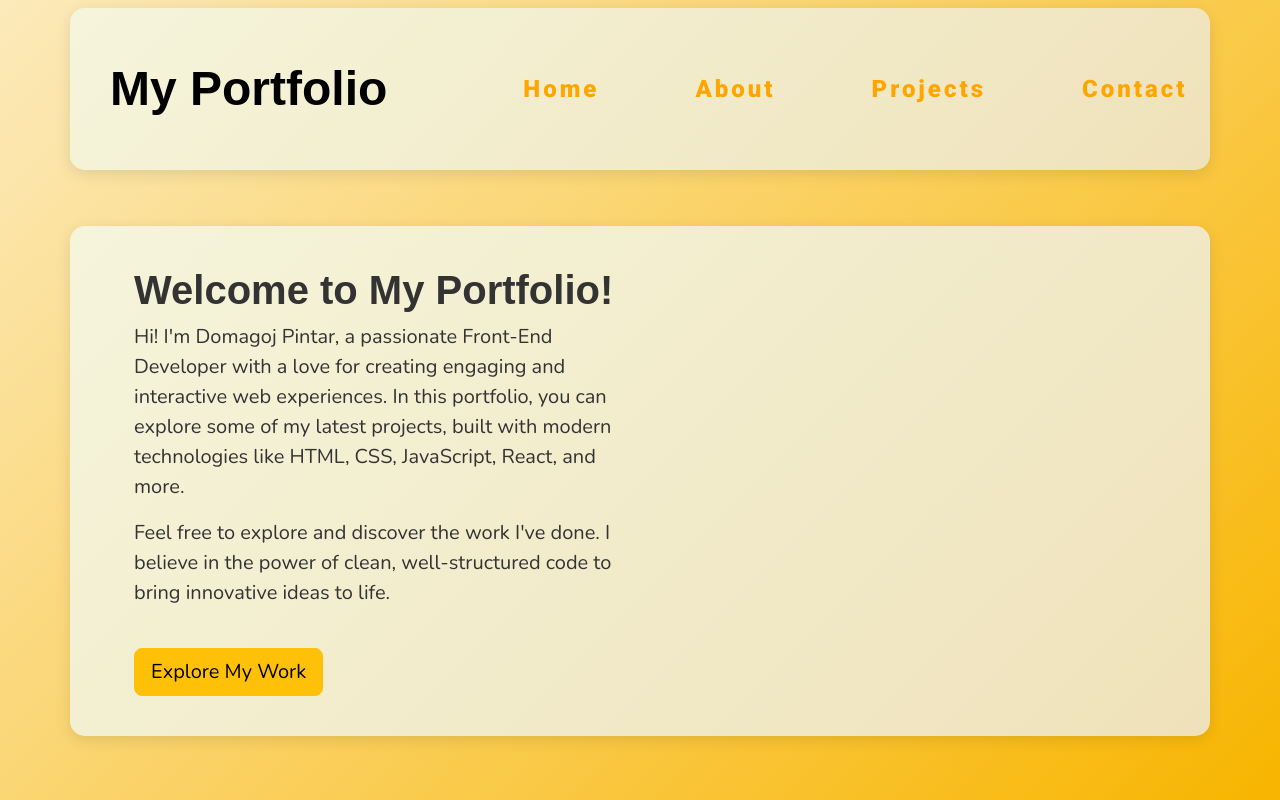
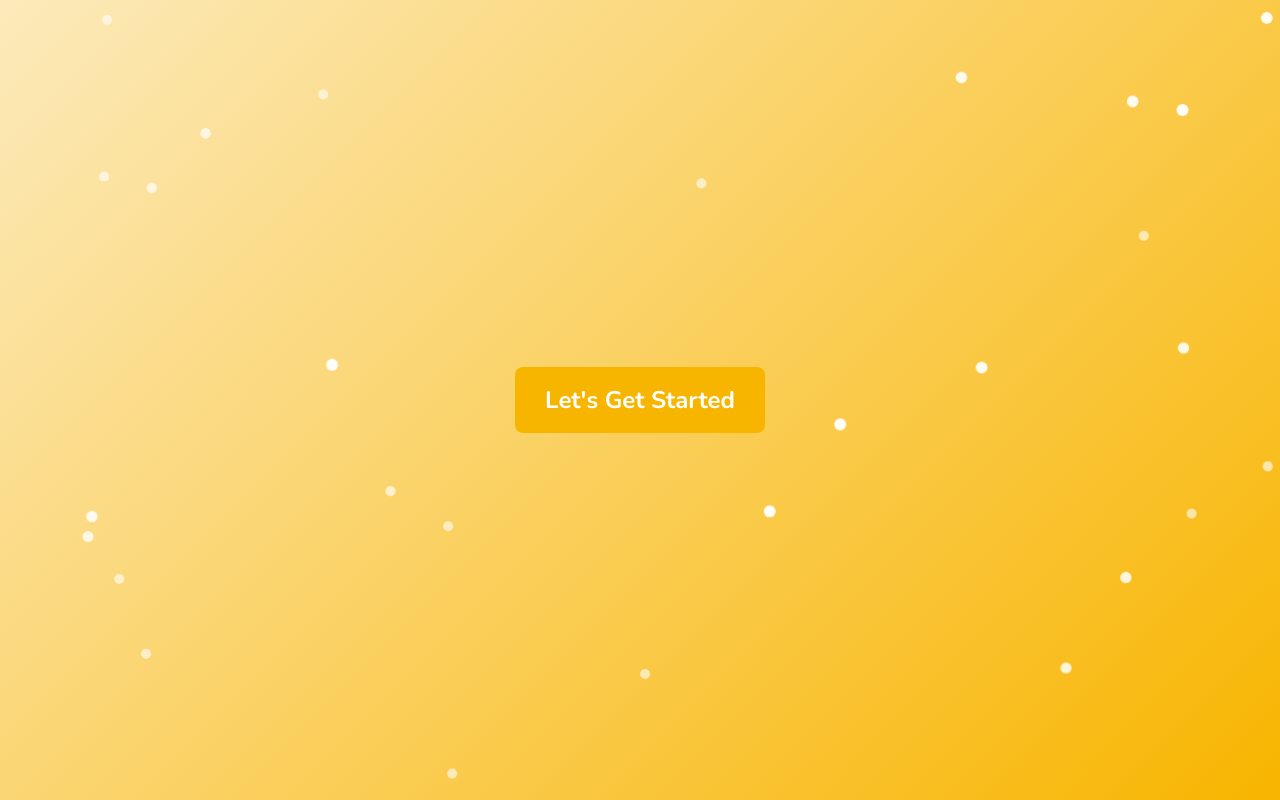
Before and after one commit to Pic2500/portfolio, a React (Create React App) app: page / in a window 1280 px wide. Built offline with nearby package versions, Linux system fonts and the light colour scheme; a web font is replaced by a local one.

Commit message:
Added Landning page , new animations , tranistion to home page , sound to click of button

```diff
--- a/src/App.css
+++ b/src/App.css
@@ -1,3 +1,4 @@
+/* === Import Fonts === */
 @import url("https://fonts.googleapis.com/css2?family=Press+Start+2P&display=swap");
 @import url("https://fonts.googleapis.com/css2?family=Poppins:wght@300;400;600&display=swap");
 @import url("https://fonts.googleapis.com/css2?family=Nunito:wght@300;400;700&display=swap");
@@ -95,7 +96,6 @@ h1 {
 /* === Navbar === */
 .navbar-container {
   background: var(--main-gradient);
-
   padding: 1rem;
   text-align: center;
   box-shadow: 0 2px 10px rgba(0, 0, 0, 0.2);
@@ -143,6 +143,25 @@ h1 {
 .glitch-link:hover {
   color: #f9d423 !important;
   background-color: rgba(0, 0, 0, 0.05);
+  transform: scale(1.05);
+}
+
+/* === Button Styling === */
+.btn-lg {
+  position: relative;
+  z-index: 2; /* Ensures the button is clickable above other elements */
+  background-color: #f8b500;
+  border: none;
+  padding: 15px 30px;
+  font-size: 1.5rem;
+  font-weight: bold;
+  color: white;
+  transition: transform 0.2s ease, background-color 0.3s ease;
+  border-radius: 8px;
+}
+
+.btn-lg:hover {
+  background-color: #f9d423;
   transform: scale(1.05);
 }
 
@@ -215,13 +234,16 @@ h1 {
 .contact-footer h4 {
   margin-bottom: 20px;
 }
+
 .contact-footer p {
   font-size: 1.2rem;
 }
+
 .contact-footer a {
   text-decoration: none;
   color: #007bff;
 }
+
 .contact-footer a:hover {
   text-decoration: underline;
 }
@@ -237,3 +259,82 @@ h1 {
 .card:hover .project-img {
   transform: scale(1.03);
 }
+
+/* === Particle Animation === */
+.landing-particles {
+  position: absolute;
+  top: 0;
+  left: 0;
+  width: 100%;
+  height: 100%;
+  overflow: hidden;
+  z-index: 0;
+}
+
+.particle {
+  position: absolute;
+  width: 10px;
+  height: 10px;
+  background: white;
+  opacity: 0.6;
+  border-radius: 50%;
+  animation: floatParticle 10s infinite ease-in-out;
+}
+
+@keyframes floatParticle {
+  0% {
+    transform: translateY(0) translateX(0) scale(1);
+    opacity: 0.6;
+  }
+  50% {
+    transform: translateY(-200px) translateX(50px) scale(1.2);
+    opacity: 1;
+  }
+  100% {
+    transform: translateY(0) translateX(0) scale(1);
+    opacity: 0.6;
+  }
+}
+
+/* === Landing Page Button Position === */
+.landing-page {
+  position: relative;
+  height: 100vh;
+  background: var(--main-gradient);
+  display: flex;
+  justify-content: center;
+  align-items: center;
+  overflow: hidden;
+}
+
+.landing-button-container {
+  position: relative;
+  z-index: 1; /* Ensures the button is above the particles */
+}
+
+.start-button {
+  background-color: #f8b500;
+  padding: 15px 30px;
+  font-size: 1.5rem;
+  font-weight: bold;
+  color: white;
+  border: none;
+  border-radius: 8px;
+  transition: transform 0.2s ease, background-color 0.3s ease;
+  cursor: pointer;
+}
+
+.start-button:hover {
+  background-color: #f9d423;
+  transform: scale(1.05);
+}
+
+.landing-particles {
+  position: absolute;
+  top: 0;
+  left: 0;
+  width: 100%;
+  height: 100%;
+  pointer-events: none; /* Prevents interaction with particles */
+  z-index: 0;
+}
--- a/src/App.jsx
+++ b/src/App.jsx
@@ -1,4 +1,9 @@
-import { BrowserRouter as Router, Routes, Route } from "react-router-dom";
+import {
+  BrowserRouter as Router,
+  Routes,
+  Route,
+  useLocation,
+} from "react-router-dom";
 import "bootstrap/dist/css/bootstrap.min.css";
 import Home from "./pages/Home";
 import About from "./pages/About";
@@ -6,21 +11,38 @@ import Projects from "./pages/Projects";
 import Contact from "./pages/Contact";
 import ProjectDetails from "./pages/ProjectDetails";
 import Navbar from "./components/Navbar";
+import LandingPage from "./components/LandingPage";
 import "./App.css";
 
-function App() {
+function AppLayout() {
+  const location = useLocation();
+
+  const isLandingPage = location.pathname === "/";
+
   return (
-    <Router>
-      <Navbar />
-      <div className="container mt-5">
+    <>
+      {/* Show Navbar only if not on landing page */}
+      {!isLandingPage && <Navbar />}
+
+      {/* Wrap content in container only if not on landing page */}
+      <div className={isLandingPage ? "" : "container mt-5"}>
         <Routes>
-          <Route path="/" element={<Home />} />
+          <Route path="/" element={<LandingPage />} />
+          <Route path="/home" element={<Home />} />
           <Route path="/about" element={<About />} />
           <Route path="/projects" element={<Projects />} />
           <Route path="/contact" element={<Contact />} />
           <Route path="/project-details/:id" element={<ProjectDetails />} />
         </Routes>
       </div>
+    </>
+  );
+}
+
+function App() {
+  return (
+    <Router>
+      <AppLayout />
     </Router>
   );
 }
--- /dev/null
+++ b/src/components/LandingPage.jsx
@@ -0,0 +1,43 @@
+import React from "react";
+import { useNavigate } from "react-router-dom";
+import useSound from "../hooks/useSound";
+import clickSound from "../assets/sounds/click.wav"; // Ensure correct path and file extension
+import "../App.css";
+
+function LandingPage() {
+  const navigate = useNavigate();
+  const playClick = useSound(clickSound);
+
+  const handleStart = () => {
+    playClick();
+    setTimeout(() => {
+      navigate("/home");
+    }, 300); // delay so click sound plays before redirect
+  };
+
+  return (
+    <div className="landing-page">
+      <div className="landing-particles">
+        {Array.from({ length: 30 }).map((_, i) => (
+          <div
+            key={i}
+            className="particle"
+            style={{
+              top: `${Math.random() * 100}%`,
+              left: `${Math.random() * 100}%`,
+              animationDuration: `${5 + Math.random() * 3}s`,
+              animationDelay: `${Math.random() * 5}s`,
+            }}
+          />
+        ))}
+      </div>
+      <div className="landing-button-container">
+        <button className="start-button" onClick={handleStart}>
+          Let's Get Started
+        </button>
+      </div>
+    </div>
+  );
+}
+
+export default LandingPage;
--- a/src/components/Navbar.jsx
+++ b/src/components/Navbar.jsx
@@ -22,7 +22,7 @@ function Navbar() {
         <div className="collapse navbar-collapse" id="navbarNav">
           <ul className="navbar-nav custom-navbar-nav">
             <li className="nav-item">
-              <Link className="nav-link glitch-link" to="/">
+              <Link className="nav-link glitch-link" to="/home">
                 Home
               </Link>
             </li>
--- /dev/null
+++ b/src/hooks/useSound.js
@@ -0,0 +1,12 @@
+import { useCallback } from "react";
+
+const useSound = (url) => {
+  const play = useCallback(() => {
+    const audio = new Audio(url);
+    audio.play();
+  }, [url]);
+
+  return play;
+};
+
+export default useSound;
--- a/src/pages/Home.jsx
+++ b/src/pages/Home.jsx
@@ -1,8 +1,19 @@
-import React from "react";
+import React, { useEffect } from "react";
 import { Link } from "react-router-dom";
 import PokemonImage from "../assets/gengar.png";
+import clickSound from "../assets/sounds/click.wav"; // Ensure this path is correct
 
 function Home() {
+  const playClickSound = () => {
+    const audio = new Audio(clickSound);
+    audio.play();
+  };
+
+  useEffect(() => {
+    document.body.style.transition = "background-color 1s ease"; // Smooth background transition
+    document.body.style.backgroundColor = "#f0f8ff"; // New background color for Home page
+  }, []);
+
   return (
     <div className="container-fluid d-flex align-items-center justify-content-center">
       <div className="row w-100">
@@ -19,7 +30,11 @@ function Home() {
             the power of clean, well-structured code to bring innovative ideas
             to life.
           </p>
-          <Link to="/projects" className="btn btn-warning btn-lg mt-4">
+          <Link
+            to="/projects"
+            className="btn btn-warning btn-lg mt-4"
+            onClick={playClickSound} // Play sound on button click
+          >
             Explore My Work
           </Link>
         </div>
```
Also changed, not shown: 1 other file (tests, documents, lock files or other folders).
